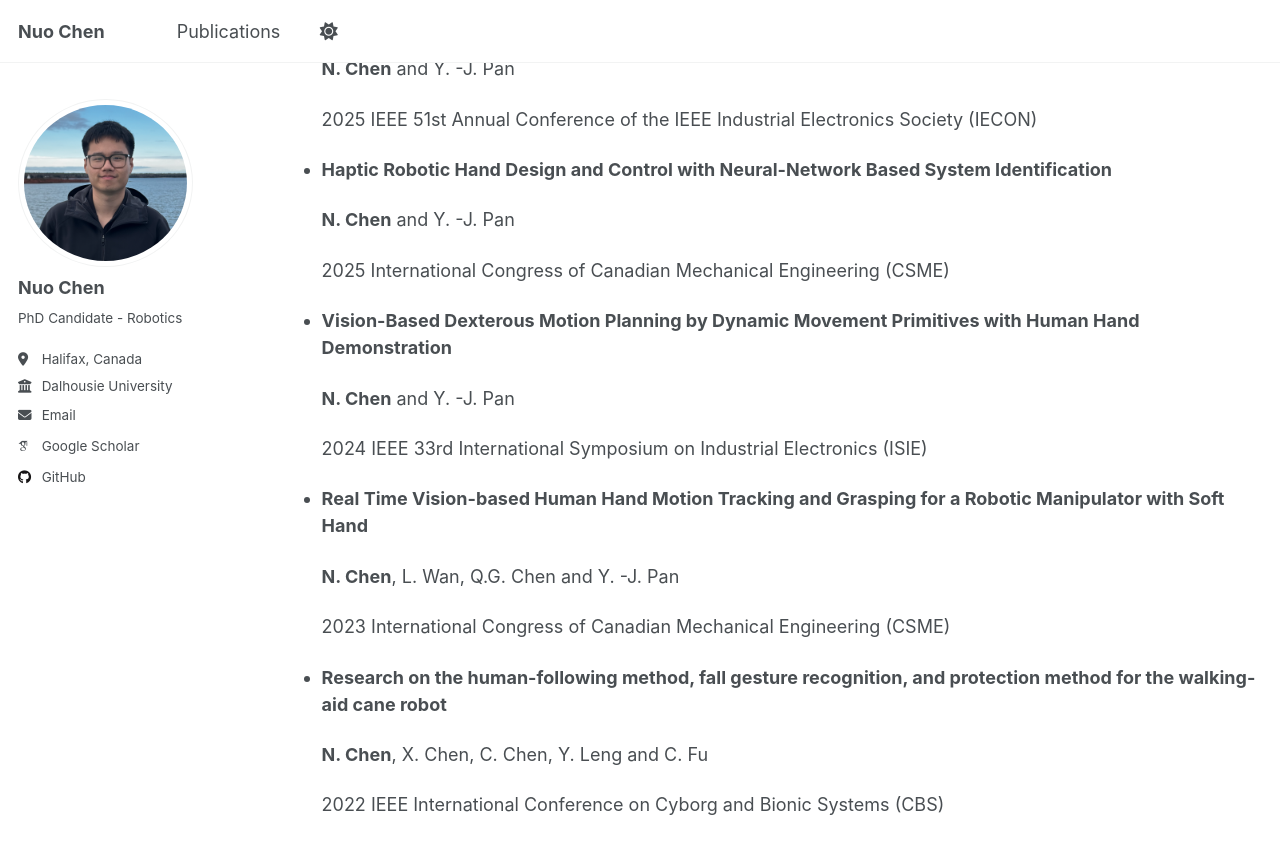
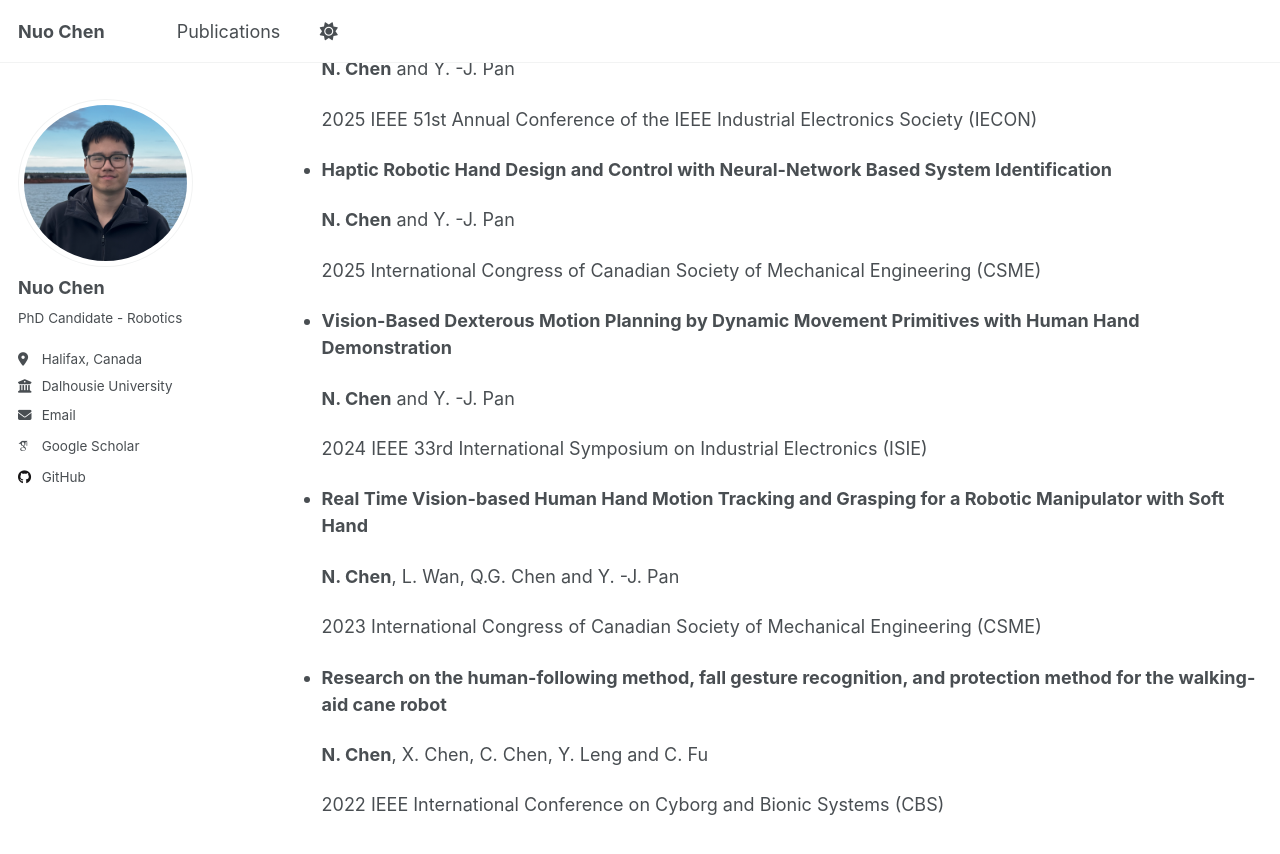
Before and after one commit to NuoChen1999/nuochen1999.github.io, a Jekyll site: the page built from _pages/publications.md, in a window 1280 px wide and 900 px high, scrolled down 475 px. Shown: the top 854 px of the window. Built offline with Jekyll 4.4.1, drawn with Linux system fonts in a browser that asks for light colours; some web fonts are replaced; a script that is not in the unit is left out.

Commit message:
Update publications.md

```diff
--- a/_pages/publications.md
+++ b/_pages/publications.md
@@ -26,7 +26,7 @@ author_profile: true
 
   **N. Chen** and Y. -J. Pan
 
-  2025 International Congress of Canadian Mechanical Engineering (CSME)
+  2025 International Congress of Canadian Society of Mechanical Engineering (CSME)
 
 - **Vision-Based Dexterous Motion Planning by Dynamic Movement Primitives with Human Hand Demonstration**
 
@@ -38,7 +38,7 @@ author_profile: true
 
   **N. Chen**, L. Wan, Q.G. Chen and Y. -J. Pan
 
-  2023 International Congress of Canadian Mechanical Engineering (CSME)
+  2023 International Congress of Canadian Society of Mechanical Engineering (CSME)
 
 - **Research on the human-following method, fall gesture recognition, and protection method for the walking-aid cane robot**
 
```
